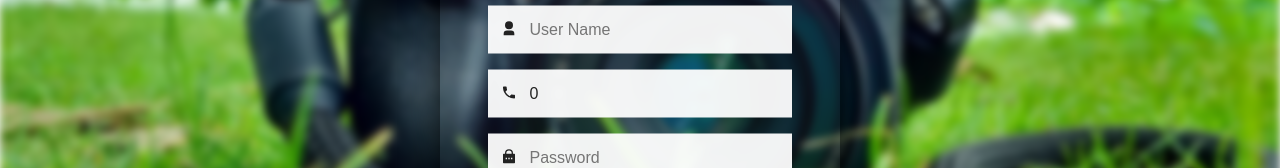
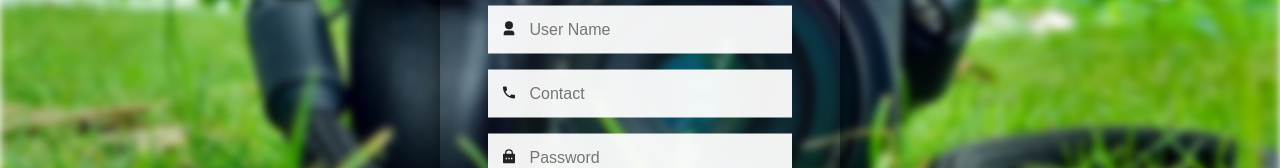
Before and after one commit to Yashwithagit/photography, a Next.js app: page /signUp in a window 1280 px wide. Shown: the part 336-504 px from the top of the page. Built offline with nearby package versions, Linux system fonts and the light colour scheme.

Commit message:
login and sign up validation

```diff
--- a/app/components/NavBar.tsx
+++ b/app/components/NavBar.tsx
@@ -103,8 +103,11 @@ const Navbar: React.FC = () => {
     setIsOpen(!isOpen);
   };
   const handleOnClickMenuItem = (path: string) => {
+    console.log("pathe",path)
     // if the path is a empty string then page will redirected to login
-    if (path === '') {
+    if (path === '/') {
+      alert("logout")
+      localStorage.removeItem('token')
       localStorage.clear()
     }
   }
--- a/app/dashBoard/page.tsx
+++ b/app/dashBoard/page.tsx
@@ -1,5 +1,7 @@
+"use client"
 import Footer from "@/components/Footer";
 import NavBar from "@/components/NavBar";
+import PageWithAuth from "@/context/auth";
 import { PhotoGraphyBgContainer } from "@/styles/globalStyles";
 import { NextPage } from "next";
 import React from "react";
@@ -14,4 +16,4 @@ const DashBoard: NextPage = () => {
   );
 };
 
-export default DashBoard;
+export default PageWithAuth(DashBoard);
--- a/app/signUp/page.tsx
+++ b/app/signUp/page.tsx
@@ -22,7 +22,7 @@ import Swal from "sweetalert2";
 interface FormDataProps {
   email?: string;
   password?: string;
-  contact?: number;
+  contact?: string;
   username?: string;
   address?: string;
 }
@@ -33,7 +33,7 @@ const SignUp: React.FC<FormDataProps> = () => {
     email: "",
     password: "",
     address: "",
-    contact:0
+    contact:""
   });
 
   // handle Sign Up form submit
@@ -85,7 +85,7 @@ const SignUp: React.FC<FormDataProps> = () => {
       <PhotoGraphyBgContainer />
       <CardContainer>
         <CardHeader>Sign Up</CardHeader>
-        <FormContainer action="#">
+        <FormContainer onSubmit={onSignUpFormSubmit}>
           <FormField>
             <FormFieldIcon>
               <MdIcons.MdEmail />
@@ -93,7 +93,8 @@ const SignUp: React.FC<FormDataProps> = () => {
             <FormFieldInput
               name={formData.email}
               value={formData.email}
-              type="text"
+              type="email"
+              pattern="[a-z0-9._%+-]+@[a-z0-9.-]+.[a-z]{2,4}$" title="xyz@something.com"
               required
               placeholder="Email"
               onChange={(e) =>
@@ -123,11 +124,11 @@ const SignUp: React.FC<FormDataProps> = () => {
             <FormFieldInput
               name={String(formData.contact)}
               value={String(formData.contact)}
-              type="number"
+              type="tel" pattern="[0-9]{10}" title="10 numeric characters only"
               required
               placeholder="Contact"
               onChange={(e) =>
-                setFormData({ ...formData, contact: parseInt(e.target.value) })
+                setFormData({ ...formData, contact: (e.target.value) })
               }
             />
           </FormField>
@@ -147,11 +148,11 @@ const SignUp: React.FC<FormDataProps> = () => {
             />
           </FormField>
 
+
           <FormField>
             <FormFieldInput
               type="submit"
               value="SIGN UP"
-              onClick={(e: any) => onSignUpFormSubmit(e)}
             />
           </FormField>
         </FormContainer>
```
